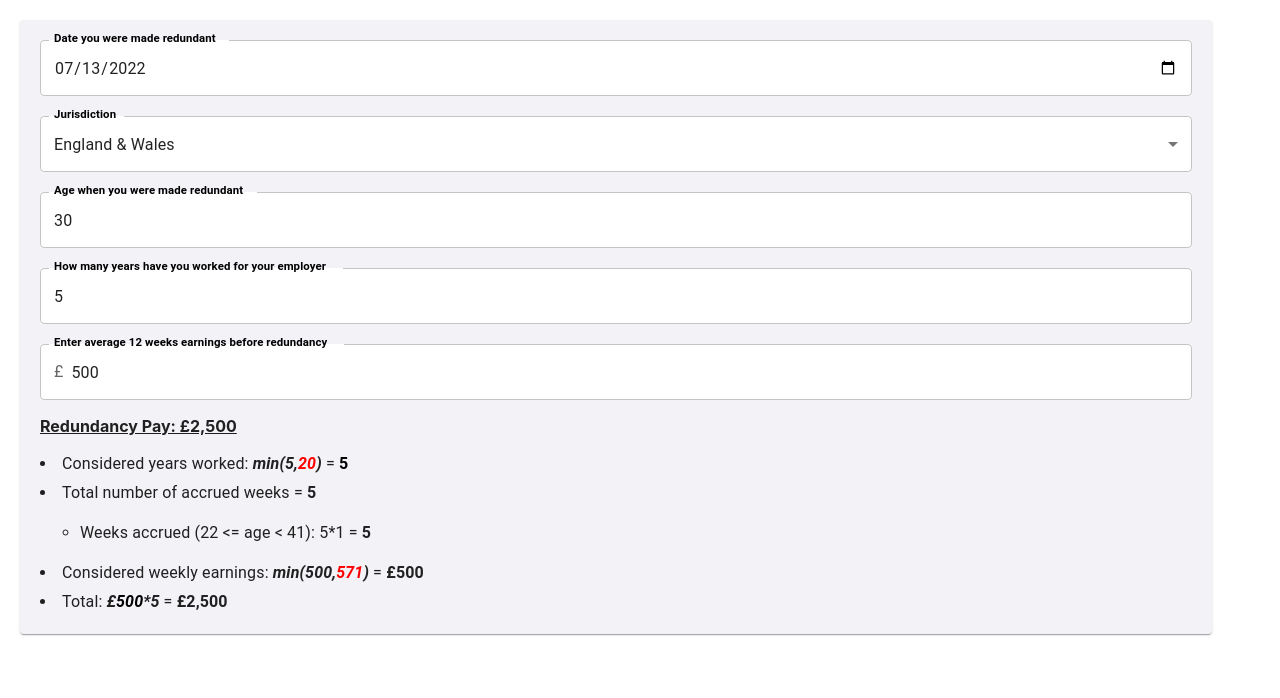
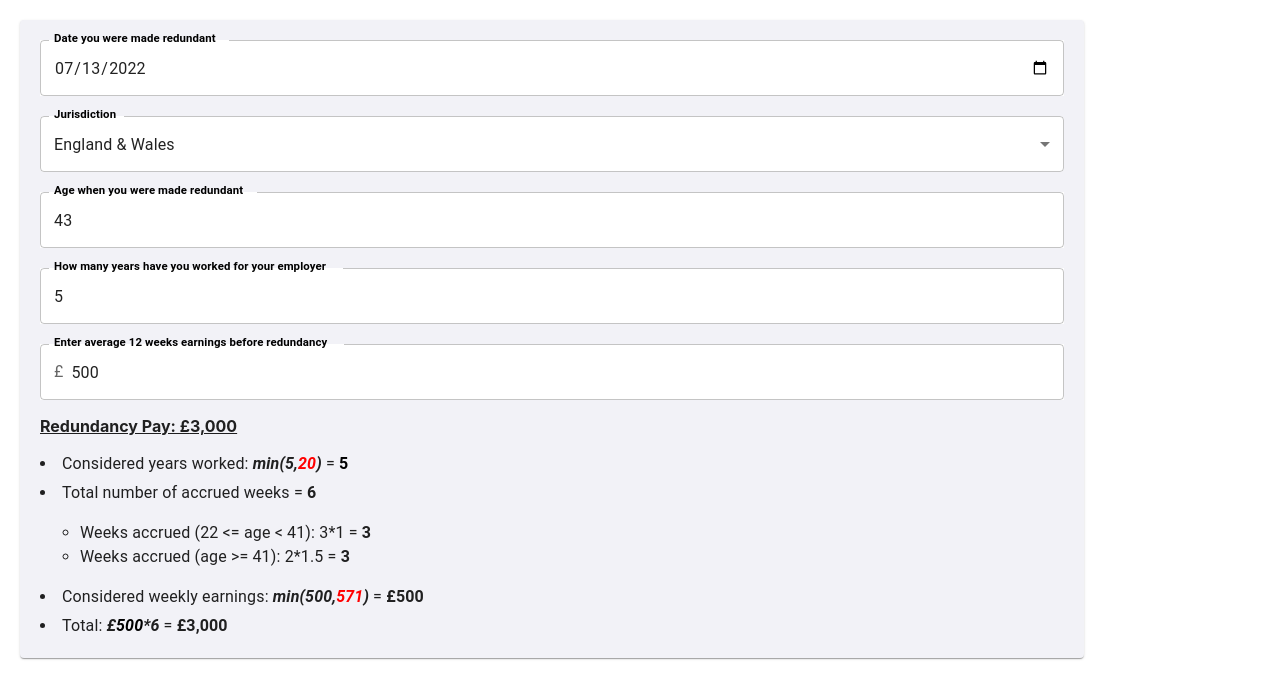
Before and after one commit to alma957/Zelt-Redundancy-Pay-Calculator, a React (Create React App) app: page / in a window 1280 px wide. Shown: the top 698 px of the page. Built offline with nearby package versions, Linux system fonts and the light colour scheme.

Commit message:
changed date

```diff
--- a/src/Forms/redundancyCalculator.tsx
+++ b/src/Forms/redundancyCalculator.tsx
@@ -33,7 +33,7 @@ export const RedundancyPayCalculator = (): JSX.Element => {
     date: new Date().toISOString().substring(0,10),
     pay: 500,
     yearsWorked: 5,
-    age: 30,
+    age: 43,
     payPeriod: "weekly",
     jurisdiction: "england",
   };
@@ -124,7 +124,7 @@ export const RedundancyPayCalculator = (): JSX.Element => {
     <Paper
       className="myinput"
       style={{
-        width: "90%",
+        width: "80%",
         padding: "20px",
         display: "flex",
         flexDirection: "column",
```
